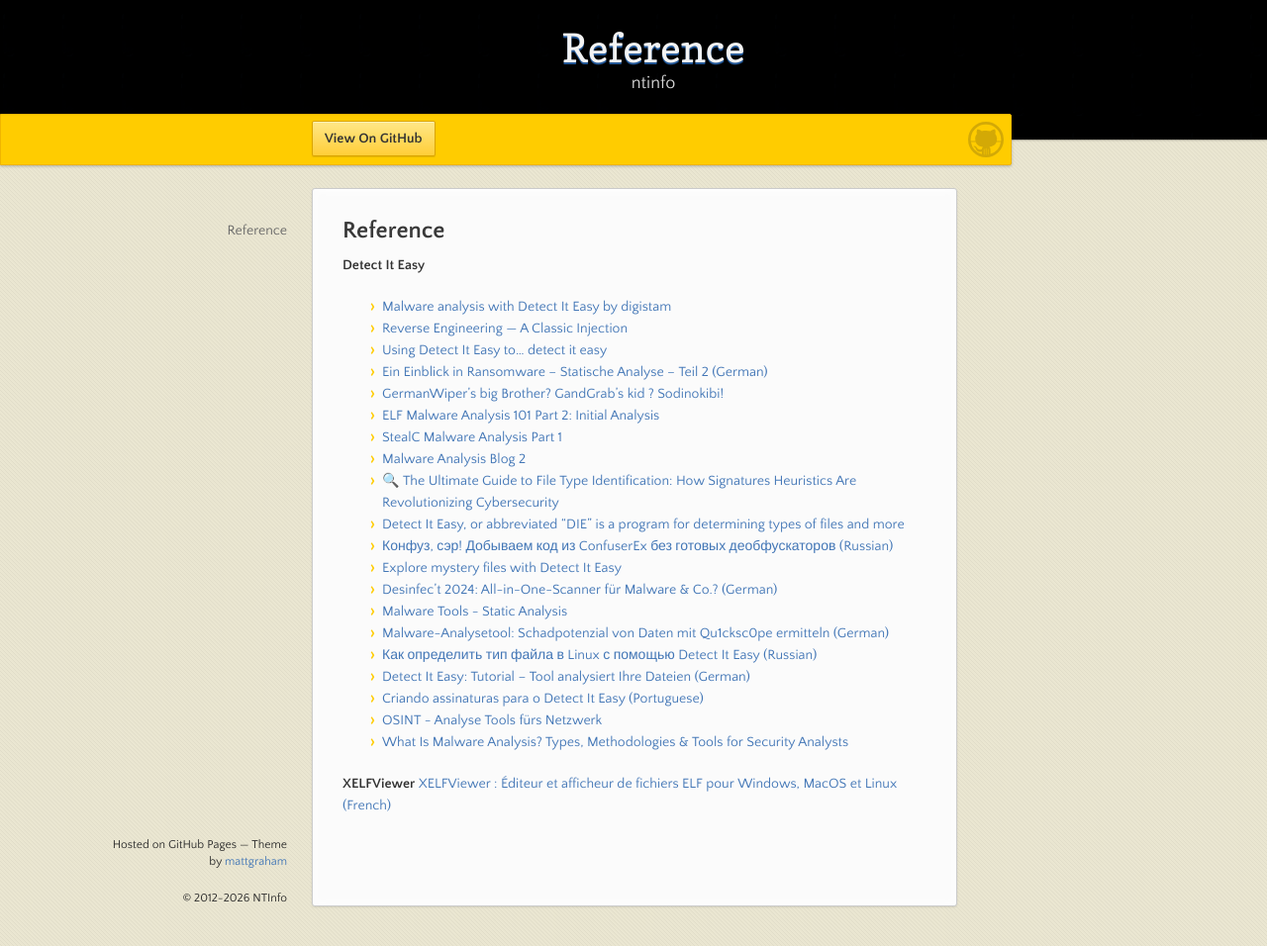
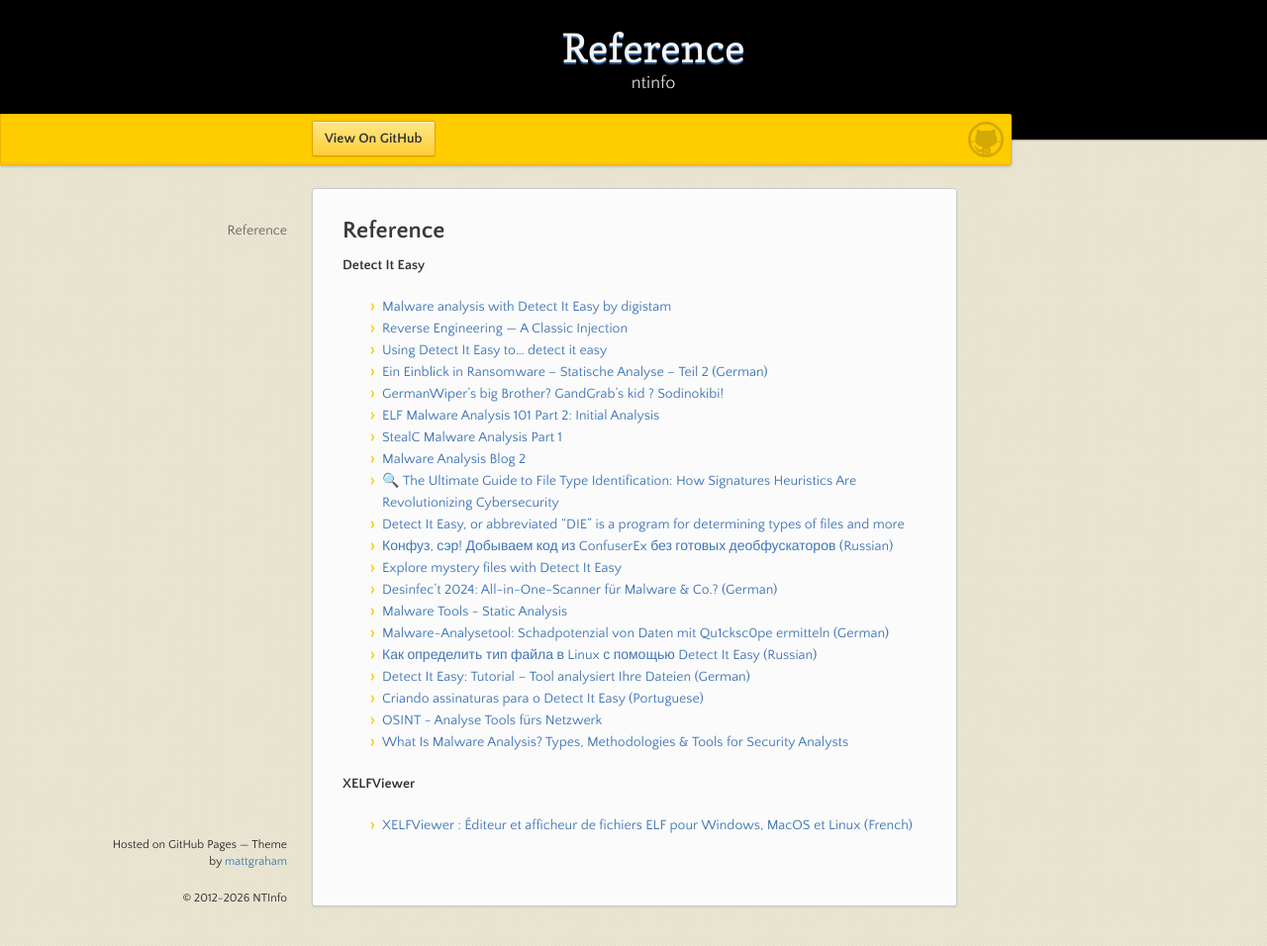
Before and after one commit to horsicq/horsicq.github.io, a Jekyll site: the page built from reference.md, in a window 1280 px wide and 956 px high. Shown: the whole window at 99% size. Built offline with Jekyll 4.4.1, drawn with Linux system fonts in a browser that asks for light colours; our own code applies the rules of GitHub Pages for plain Markdown files.

```diff
--- a/reference.md
+++ b/reference.md
@@ -23,4 +23,4 @@
 - [What Is Malware Analysis? Types, Methodologies & Tools for Security Analysts](https://www.cyberwarehub.com/blogs/what-is-malware-analysis-types-methodologies-and-tools-for-security-analysts)
 
 **XELFViewer**
-[XELFViewer : Éditeur et afficheur de fichiers ELF pour Windows, MacOS et Linux (French)](https://www.securiteinfo.com/administration-systeme-et-reseau/outils/xelfviewer.shtml)
+- [XELFViewer : Éditeur et afficheur de fichiers ELF pour Windows, MacOS et Linux (French)](https://www.securiteinfo.com/administration-systeme-et-reseau/outils/xelfviewer.shtml)
```
